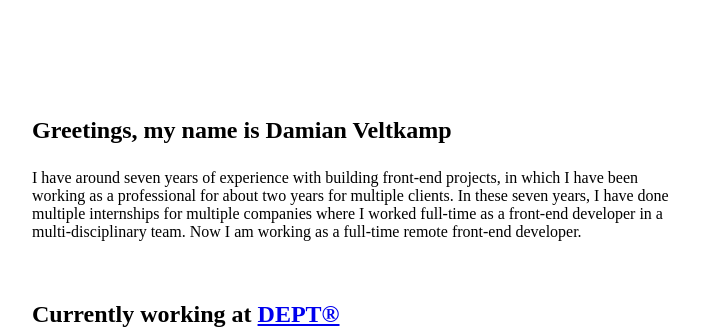
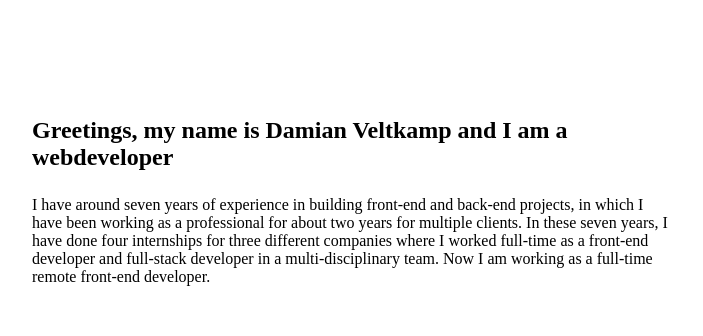
Before and after one commit to damianveltkamp/portfolio, a Next.js app: page / in a window 1280 px wide. Shown: the top 336 px of the page, without its empty margins (288-991 px from the left). Built offline with nearby package versions, Linux system fonts and the light colour scheme.

Commit message:
Improved on content

```diff
--- a/pages/index.tsx
+++ b/pages/index.tsx
@@ -34,10 +34,10 @@ const Home: NextPage = () => {
   return (
     <div>
       <Head>
-        <title>Damian Veltkamp front-end webdeveloper portfolio</title>
+        <title>Damian Veltkamp webdeveloper portfolio</title>
         <meta
           name="description"
-          content="Front-end webdeveloper portfolio of Damian Veltkamp"
+          content="Webdeveloper portfolio of Damian Veltkamp"
         />
       </Head>
 
@@ -59,14 +59,15 @@ const Home: NextPage = () => {
       </HeaderContainer>
       <MainContainer>
         <SectionContainer>
-          <h1>Greetings, my name is Damian Veltkamp</h1>
+          <h1>Greetings, my name is Damian Veltkamp and I am a webdeveloper</h1>
           <p>
-            I have around seven years of experience with building front-end
-            projects, in which I have been working as a professional for about
-            two years for multiple clients. In these seven years, I have done
-            multiple internships for multiple companies where I worked full-time
-            as a front-end developer in a multi-disciplinary team. Now I am
-            working as a full-time remote front-end developer.
+            I have around seven years of experience in building front-end and
+            back-end projects, in which I have been working as a professional
+            for about two years for multiple clients. In these seven years, I
+            have done four internships for three different companies where I
+            worked full-time as a front-end developer and full-stack developer
+            in a multi-disciplinary team. Now I am working as a full-time remote
+            front-end developer.
           </p>
         </SectionContainer>
         <SectionContainer>
```
